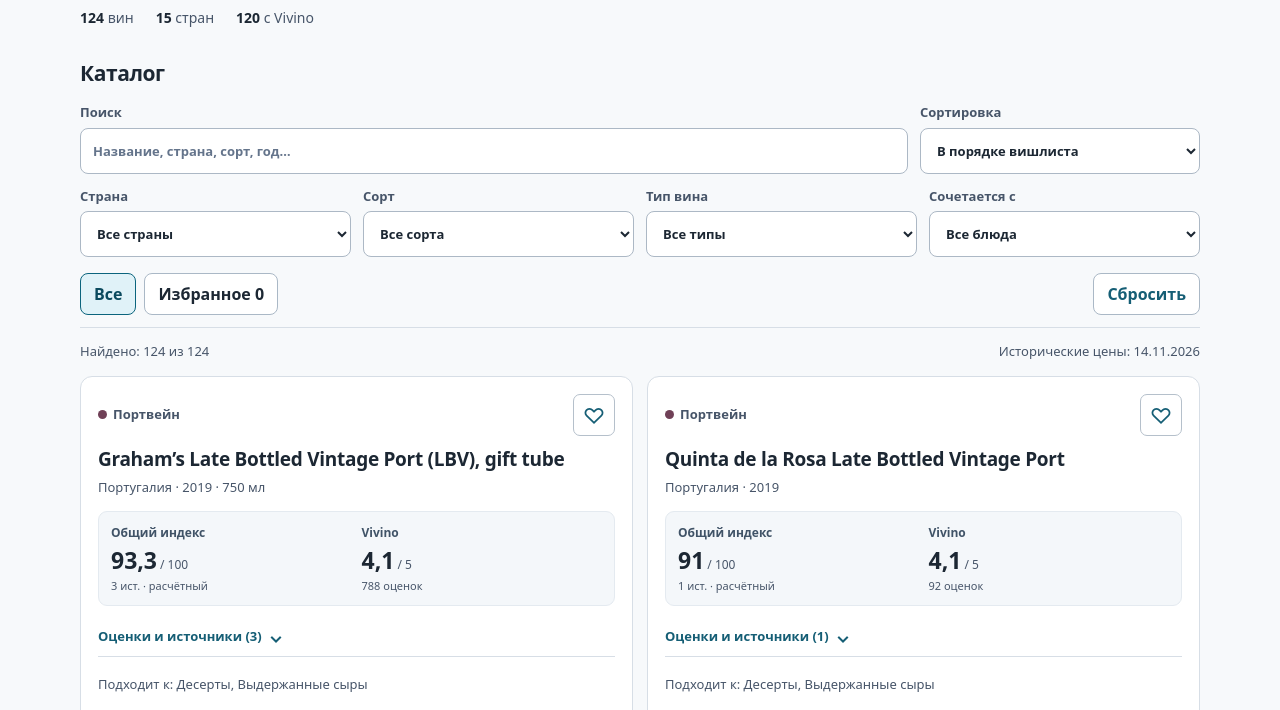
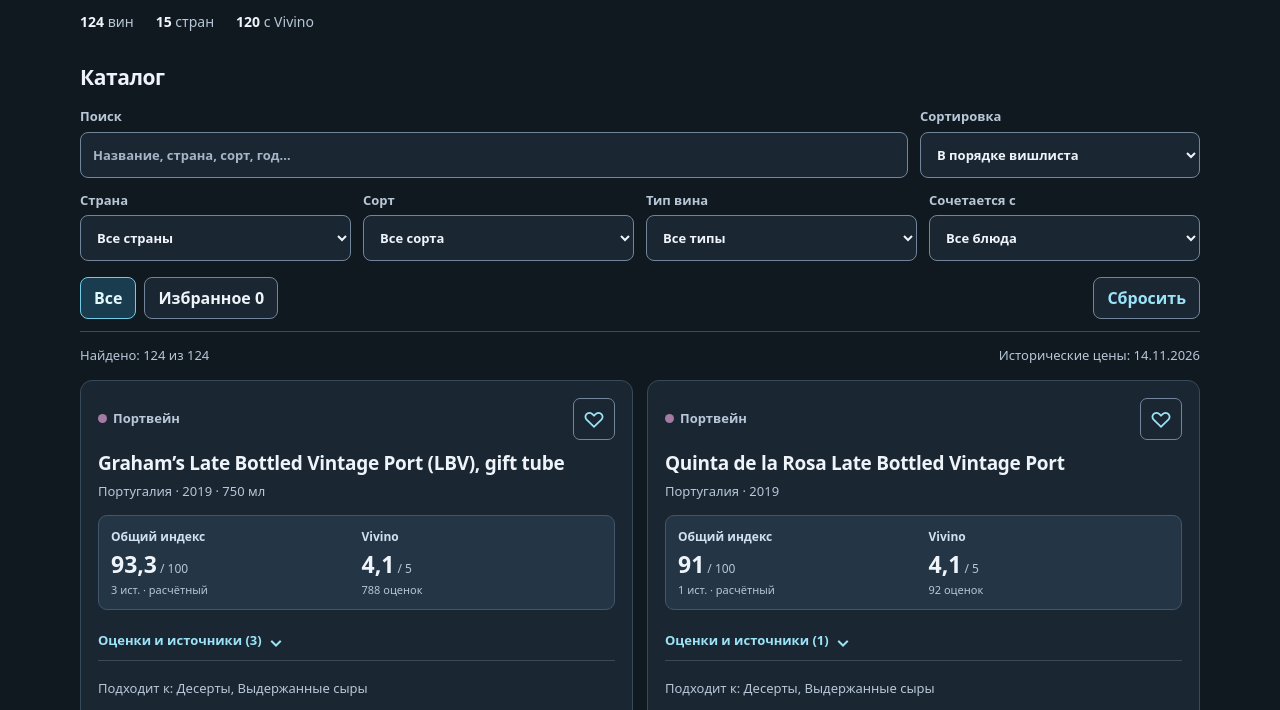
Before and after one commit to dancyuser/wine-atlas, a plain HTML site: page index.html in a window 1280 px wide. Shown: the part 206-916 px from the top of the page. Drawn offline with Linux system fonts and the light colour scheme.

Commit message:
feat: dark theme by default with persistent light and system theme modes

```diff
--- a/index.html
+++ b/index.html
@@ -3,9 +3,55 @@
 <head>
   <meta charset="utf-8">
   <meta name="viewport" content="width=device-width, initial-scale=1">
-  <meta name="theme-color" content="#ffffff">
+  <meta name="theme-color" content="#101820">
   <meta name="description" content="Личный винный вишлист: поиск, фильтры, рейтинги Vivino и критиков, цены и ссылки на карточки вин.">
   <title>Мой список вин</title>
+  <script data-theme-bootstrap>
+  (() => {
+    'use strict';
+    const key = 'wine-atlas-theme';
+    const choices = ['dark', 'light', 'system'];
+    let preference = 'dark';
+    try {
+      const stored = localStorage.getItem(key);
+      if (choices.includes(stored)) preference = stored;
+    } catch (_) {
+      // Private browsing and storage-disabled modes keep the dark default.
+    }
+    const system = typeof window.matchMedia === 'function'
+      ? window.matchMedia('(prefers-color-scheme: dark)') : null;
+    const root = document.documentElement;
+    const meta = document.querySelector('meta[name="theme-color"]');
+
+    function apply() {
+      const theme = preference === 'system'
+        ? (system && system.matches ? 'dark' : 'light')
+        : preference;
+      root.dataset.theme = theme;
+      root.style.colorScheme = theme;
+      if (meta) meta.setAttribute('content', theme === 'dark' ? '#101820' : '#f7f9fb');
+    }
+
+    // Runs before the stylesheet: no flash of the opposite theme.
+    apply();
+
+    document.addEventListener('DOMContentLoaded', () => {
+      const select = document.getElementById('theme-select');
+      if (!select) return;
+      select.value = preference;
+      select.addEventListener('change', () => {
+        preference = choices.includes(select.value) ? select.value : 'dark';
+        try { localStorage.setItem(key, preference); } catch (_) {}
+        apply();
+      });
+      if (system) {
+        const sync = () => { if (preference === 'system') apply(); };
+        if (typeof system.addEventListener === 'function') system.addEventListener('change', sync);
+        else if (typeof system.addListener === 'function') system.addListener(sync);
+      }
+    });
+  })();
+  </script>
   <link rel="stylesheet" href="./styles.css">
   <script src="./app.js" defer></script>
 </head>
@@ -13,7 +59,16 @@
   <a class="skip-link" href="#catalog-title">Перейти к каталогу</a>
   <header class="site-header"><div class="container header-inner">
     <a href="./" class="logo">Мой список вин</a>
-    <span class="header-note">Личный вишлист · Санкт-Петербург</span>
+    <div class="header-controls">
+      <span class="header-note">Личный вишлист · Санкт-Петербург</span>
+      <label class="theme-control" for="theme-select"><span>Тема</span>
+        <select id="theme-select" name="theme" aria-label="Тема оформления">
+          <option value="dark" selected>Тёмная</option>
+          <option value="light">Светлая</option>
+          <option value="system">Как в системе</option>
+        </select>
+      </label>
+    </div>
   </div></header>
   <main class="container">
     <section class="intro" aria-labelledby="intro-title">
--- /dev/null
+++ b/scripts/test_theme.mjs
@@ -0,0 +1,96 @@
+import assert from 'node:assert/strict';
+import fs from 'node:fs';
+import vm from 'node:vm';
+
+const html = fs.readFileSync(new URL('../index.html', import.meta.url), 'utf8');
+const css = fs.readFileSync(new URL('../styles.css', import.meta.url), 'utf8');
+const match = html.match(/<script data-theme-bootstrap>([\s\S]*?)<\/script>/);
+assert.ok(match, 'Theme bootstrap script must be present inline in head');
+assert.ok(html.indexOf('data-theme-bootstrap') < html.indexOf('rel="stylesheet"'), 'Apply theme before CSS loads');
+assert.match(html, /<select id="theme-select"[^>]*>/);
+for (const option of ['dark','light','system']) assert.ok(html.includes('value="'+option+'"'), 'Missing theme option: '+option);
+
+function scenario(value, initiallyDark=false, storageUnavailable=false) {
+  const handlers = {};
+  const mediaHandlers = {};
+  const select = {value: 'dark', addEventListener(type,fn) { handlers['select:'+type] = fn; }};
+  const root = {dataset:{},style:{}};
+  const meta = { color:null, setAttribute(name,val) { assert.equal(name,'content'); this.color=val; } };
+  const document = {
+    documentElement:root,
+    querySelector(s) { assert.equal(s,'meta[name="theme-color"]'); return meta; },
+    getElementById(id) { assert.equal(id,'theme-select'); return select; },
+    addEventListener(type,fn) { handlers[type]=fn; }
+  };
+  const media = {matches:initiallyDark,addEventListener(type,fn) { mediaHandlers[type]=fn; }};
+  const stored = [];
+  const localStorage = {
+    getItem(key) { assert.equal(key,'wine-atlas-theme'); if(storageUnavailable)throw Error('blocked'); return value; },
+    setItem(key,val) { if(storageUnavailable)throw Error('blocked'); stored.push([key,val]); }
+  };
+  vm.runInNewContext(match[1],{document,window:{matchMedia(){return media;}},localStorage});
+  assert.equal(typeof handlers.DOMContentLoaded,'function');
+  handlers.DOMContentLoaded();
+  return {
+    root,meta,select,stored,media,
+    selectTheme(mode) { select.value=mode;handlers['select:change'](); },
+    setSystemDark(dark) { media.matches=dark;mediaHandlers.change(); }
+  };
+}
+const initial=scenario(null);
+assert.equal(initial.root.dataset.theme,'dark','First visit must be dark');
+assert.equal(initial.select.value,'dark');
+assert.equal(initial.meta.color,'#101820');
+
+const preselected=scenario('light');
+assert.equal(preselected.root.dataset.theme,'light');
+assert.equal(preselected.meta.color,'#f7f9fb');
+preselected.selectTheme('dark');
+assert.equal(preselected.root.dataset.theme,'dark');
+assert.deepEqual(preselected.stored,[['wine-atlas-theme','dark']]);
+
+const sys=scenario('system',false);
+assert.equal(sys.root.dataset.theme,'light');
+assert.equal(sys.select.value,'system');
+sys.setSystemDark(true);
+assert.equal(sys.root.dataset.theme,'dark');
+sys.setSystemDark(false);
+assert.equal(sys.root.dataset.theme,'light');
+sys.selectTheme('dark');
+sys.setSystemDark(false);
+assert.equal(sys.root.dataset.theme,'dark','System changes cannot override explicit choice');
+sys.selectTheme('system');
+assert.equal(sys.root.dataset.theme,'light');
+
+assert.equal(scenario('unrecognized').root.dataset.theme,'dark');
+const denied=scenario('light',false,true);
+assert.equal(denied.root.dataset.theme,'dark');
+denied.selectTheme('light');
+assert.equal(denied.root.dataset.theme,'light','Theme switch works without localStorage');
+
+const palette=selector=>{
+  const start=css.indexOf(selector+'{');
+  assert.ok(start>=0,'Missing theme palette '+selector);
+  const block=css.slice(start+selector.length+1,css.indexOf('}',start));
+  return Object.fromEntries([...block.matchAll(/(--[\w-]+):\s*(#[0-9a-fA-F]{6})/g)].map(([,key,value])=>[key,value]));
+};
+const dark=palette(':root'),light=palette(':root[data-theme="light"]');
+const contrast=(a,b)=>{
+  const lum=color=>{
+    const ch=[1,3,5].map(x=>parseInt(color.slice(x,x+2),16)/255).map(v=>v<=.04045?v/12.92:Math.pow((v+.055)/1.055,2.4));
+    return .2126*ch[0]+.7152*ch[1]+.0722*ch[2];
+  };
+  const aL=lum(a),bL=lum(b);
+  return (Math.max(aL,bL)+.05)/(Math.min(aL,bL)+.05);
+};
+for (const [name, colors] of [['dark',dark],['light',light]]) {
+  for (const [foreground,background] of [['--ink','--bg'],['--ink','--white'],['--sub','--bg'],['--sub','--white'],['--ink','--rating-bg'],['--rating-label','--rating-bg'],['--accent','--white'],['--on-accent','--accent'],['--active-ink','--active']]) {
+    assert.ok(colors[foreground] && colors[background],name+' missing color '+foreground+'/'+background);
+    assert.ok(contrast(colors[foreground],colors[background]) >= 4.5,
+      name+' '+foreground+' on '+background+' has insufficient contrast: '+contrast(colors[foreground],colors[background]).toFixed(2));
+  }
+}
+for (const color of ['--bg','--white','--control-border','--rating-bg','--detail-line','--code-bg']) {
+  assert.ok(css.includes('var('+color+')'),'CSS must use theme token '+color);
+}
+console.log('THEME TESTS PASSED: default, persistence, system changes, storage disabled, palette contrast');
--- a/styles.css
+++ b/styles.css
@@ -1,46 +1,73 @@
-:root{color-scheme:light;--ink:#1c2733;--sub:#475569;--line:#d7dee6;--bg:#f7f9fb;--white:#fff;--accent:#155e75;--active:#e0f2f8;--focus:#075985}
+:root{
+  color-scheme:dark;
+  --ink:#eef4fa;--sub:#b8c7d7;--line:#394a5b;--bg:#101820;
+  --white:#1a2632;--accent:#9ce3f7;--on-accent:#092531;
+  --active:#193c4e;--active-ink:#e1f8ff;--active-border:#74cbe6;
+  --focus:#a6e8ff;--control-border:#73859a;--placeholder:#a3b5c6;
+  --rating-bg:#243545;--rating-border:#41566a;--rating-label:#d1e1ef;
+  --detail-line:#384b5e;--code-bg:#2b3c4d;--code-ink:#edf6fc;
+  --link-hover:#bcedff;--button-hover:#83d8f2;
+}
+:root[data-theme="light"]{
+  color-scheme:light;
+  --ink:#1c2733;--sub:#475569;--line:#d7dee6;--bg:#f7f9fb;
+  --white:#ffffff;--accent:#155e75;--on-accent:#ffffff;
+  --active:#e0f2f8;--active-ink:#0b4a5e;--active-border:#0b647d;
+  --focus:#075985;--control-border:#acb8c5;--placeholder:#64748b;
+  --rating-bg:#f4f7fa;--rating-border:#e4eaf0;--rating-label:#405367;
+  --detail-line:#eef1f5;--code-bg:#e7edf2;--code-ink:#263847;
+  --link-hover:#0d4b61;--button-hover:#0d4b61;
+}
 *{box-sizing:border-box}
 html{scroll-behavior:smooth}
 body{margin:0;background:var(--bg);color:var(--ink);font-family:system-ui,-apple-system,"Segoe UI",Roboto,Arial,sans-serif;font-size:16px;line-height:1.5}
-button,select,input{font:inherit}button,select{cursor:pointer}a{color:var(--accent)}
+button,select,input{font:inherit}
+button,select{cursor:pointer}
+a{color:var(--accent)}
+a:hover{color:var(--link-hover)}
 :focus-visible{outline:3px solid var(--focus);outline-offset:3px}
 [hidden]{display:none!important}
 .container{width:min(1120px,calc(100% - 32px));margin-inline:auto}
-.skip-link{position:absolute;left:12px;top:-120px;background:#fff;padding:10px;z-index:10}.skip-link:focus{top:12px}
+.skip-link{position:absolute;left:12px;top:-120px;background:var(--white);color:var(--ink);padding:10px;z-index:10}
+.skip-link:focus{top:12px}
 .site-header{background:var(--white);border-bottom:1px solid var(--line)}
-.header-inner{min-height:64px;display:flex;align-items:center;justify-content:space-between;gap:18px}
+.header-inner{min-height:68px;display:flex;align-items:center;justify-content:space-between;gap:18px}
 .logo{font-size:19px;font-weight:750;letter-spacing:-.025em;color:var(--ink);text-decoration:none}
+.header-controls{display:flex;align-items:center;gap:20px;min-width:0}
 .header-note{font-size:13px;color:var(--sub)}
+.theme-control{display:flex;align-items:center;gap:9px;color:var(--sub);font-size:13px;font-weight:650;white-space:nowrap}
+.theme-control select{width:auto;min-width:150px;height:42px;margin:0;padding:0 12px;background:var(--white);color:var(--ink);border:1px solid var(--control-border);border-radius:8px}
 .intro{padding:30px 0 22px}
 .intro h1{font-size:clamp(27px,4vw,38px);letter-spacing:-.035em;line-height:1.2;margin:0}
 .intro p{max-width:680px;color:var(--sub);margin:10px 0 14px}
-.quick-stats{display:flex;gap:22px;flex-wrap:wrap;color:var(--sub);font-size:14px}.quick-stats strong{font-variant-numeric:tabular-nums;color:var(--ink)}
+.quick-stats{display:flex;gap:22px;flex-wrap:wrap;color:var(--sub);font-size:14px}
+.quick-stats strong{font-variant-numeric:tabular-nums;color:var(--ink)}
 .catalog{padding-bottom:44px}
 .section-title{font-size:21px;margin:8px 0 14px;letter-spacing:-.02em}
 .search-row{display:grid;grid-template-columns:minmax(0,1fr) minmax(220px,280px);gap:12px}
 .search-field,.sort-field,.filters label{display:block;color:var(--sub);font-size:13px;font-weight:600}
-input,select{display:block;width:100%;min-width:0;height:46px;margin-top:5px;padding:0 12px;color:var(--ink);background:var(--white);border:1px solid #acb8c5;border-radius:8px}
-input::placeholder{color:#64748b}
+input,select{display:block;width:100%;min-width:0;height:46px;margin-top:5px;padding:0 12px;color:var(--ink);background:var(--white);border:1px solid var(--control-border);border-radius:8px}
+input::placeholder{color:var(--placeholder)}
 .filters{display:grid;grid-template-columns:repeat(4,minmax(0,1fr));gap:12px;margin-top:13px}
 .tools-row{display:flex;align-items:center;justify-content:space-between;gap:12px;margin:16px 0 12px}
 .scope{display:flex;flex-wrap:wrap;gap:8px}
-.scope button,.link-button,.empty button{min-height:42px;border-radius:8px;padding:8px 13px;background:#fff;color:var(--ink);border:1px solid #aab8c6;font-weight:600}
-.scope button.active{background:var(--active);color:#0b4a5e;border-color:#0b647d}
-.link-button{white-space:nowrap;color:#155e75}
+.scope button,.link-button,.empty button{min-height:42px;border-radius:8px;padding:8px 13px;background:var(--white);color:var(--ink);border:1px solid var(--control-border);font-weight:600}
+.scope button.active{background:var(--active);color:var(--active-ink);border-color:var(--active-border)}
+.link-button{white-space:nowrap;color:var(--accent)}
 .results{display:flex;justify-content:space-between;gap:10px;flex-wrap:wrap;color:var(--sub);border-top:1px solid var(--line);padding:14px 0;font-size:13px}
 .wine-grid{display:grid;grid-template-columns:repeat(2,minmax(0,1fr));gap:14px;align-items:stretch}
 .wine-card{background:var(--white);border:1px solid var(--line);border-radius:12px;padding:17px;display:flex;flex-direction:column;min-width:0}
 .card-head{display:flex;justify-content:space-between;align-items:center;gap:10px}
 .type-tag{display:inline-flex;align-items:center;gap:6px;color:var(--sub);font-size:13px;font-weight:600}
 .type-dot{width:9px;height:9px;background:#9aa5b1;border-radius:50%;display:inline-block}
-.type-dot.red{background:#8b384f}.type-dot.white{background:#b89b4b}.type-dot.rose{background:#d77782}.type-dot.sparkling{background:#689c9b}.type-dot.orange{background:#d78d48}.type-dot.port{background:#704057}
-.save-btn{border:1px solid #b5c0cb;background:#fff;color:var(--accent);border-radius:7px;min-width:42px;min-height:42px;display:grid;place-items:center;font-size:22px;line-height:1}
-.save-btn.saved{background:#e0f2f8}
+.type-dot.red{background:#bc5d73}.type-dot.white{background:#c9b36e}.type-dot.rose{background:#e48c99}.type-dot.sparkling{background:#6fa9a6}.type-dot.orange{background:#db9b56}.type-dot.port{background:#a37ba5}
+.save-btn{border:1px solid var(--control-border);background:var(--white);color:var(--accent);border-radius:7px;min-width:42px;min-height:42px;display:grid;place-items:center;font-size:22px;line-height:1}
+.save-btn.saved{background:var(--active)}
 .card-title{font-size:19px;line-height:1.32;letter-spacing:-.015em;overflow-wrap:anywhere;margin:11px 0 6px}
 .card-meta{color:var(--sub);font-size:13px;margin:0 0 14px;overflow-wrap:anywhere}
-.rating-box{display:grid;grid-template-columns:1fr 1fr;gap:10px;background:#f4f7fa;border:1px solid #e4eaf0;border-radius:9px;padding:12px}
+.rating-box{display:grid;grid-template-columns:1fr 1fr;gap:10px;background:var(--rating-bg);border:1px solid var(--rating-border);border-radius:9px;padding:12px}
 .rating-cell{min-width:0}
-.rating-label{color:#405367;font-size:12px;font-weight:650;display:block;margin-bottom:5px}
+.rating-label{color:var(--rating-label);font-size:12px;font-weight:650;display:block;margin-bottom:5px}
 .rating-value{font-size:23px;line-height:1.15;font-weight:750;font-variant-numeric:tabular-nums}
 .rating-unit{font-size:12px;color:var(--sub);font-weight:500;margin-left:3px}
 .rating-sub{font-size:11px;color:var(--sub);display:block;margin-top:5px;line-height:1.35}
@@ -50,7 +77,7 @@ input::placeholder{color:#64748b}
 .rating-details summary::after{content:"⌄";margin-left:7px;font-size:18px}
 .rating-details[open] summary::after{content:"⌃"}
 .rating-details ul{padding:0;margin:3px 0 12px;list-style:none}
-.rating-details li{display:flex;justify-content:space-between;align-items:baseline;gap:10px;border-top:1px solid #eef1f5;padding:7px 0;font-size:13px}
+.rating-details li{display:flex;justify-content:space-between;align-items:baseline;gap:10px;border-top:1px solid var(--detail-line);padding:7px 0;font-size:13px}
 .rating-details li span{max-width:75%;overflow-wrap:anywhere}
 .rating-details li strong{white-space:nowrap}
 .rating-details .rating-hint{font-size:12px;color:var(--sub);margin:0 0 12px}
@@ -62,15 +89,38 @@ input::placeholder{color:#64748b}
 .price-main{font-size:19px;font-weight:750;line-height:1.2;font-variant-numeric:tabular-nums}
 .price-main del{font-size:13px;color:var(--sub);font-weight:400;margin-left:6px;white-space:nowrap}
 .price-note{font-size:11px;color:var(--sub);margin-top:4px}
-.store-link{border-radius:8px;background:var(--accent);color:#fff;text-decoration:none;padding:11px 12px;min-height:44px;white-space:nowrap;font-size:13px;font-weight:700;display:inline-flex;align-items:center;justify-content:center;text-align:center}
-.store-link:hover{background:#0d4b61}
-.empty{padding:25px;text-align:center;background:#fff;border:1px solid var(--line);border-radius:10px}
+.store-link{border-radius:8px;background:var(--accent);color:var(--on-accent);text-decoration:none;padding:11px 12px;min-height:44px;white-space:nowrap;font-size:13px;font-weight:700;display:inline-flex;align-items:center;justify-content:center;text-align:center}
+.store-link:hover{background:var(--button-hover);color:var(--on-accent)}
+.empty{padding:25px;text-align:center;background:var(--white);border:1px solid var(--line);border-radius:10px}
 .method{border-top:1px solid var(--line);padding:21px 0 33px;color:var(--sub);font-size:13px;max-width:960px}
 .method h2{font-size:18px;color:var(--ink);margin:0 0 10px}
 .method p{margin:8px 0;line-height:1.65}
-.method code{font-size:12px;background:#e7edf2;padding:1px 4px;border-radius:3px;color:#263847}
-.site-footer{background:#fff;border-top:1px solid var(--line);padding:18px 0;color:var(--sub);font-size:12px}
-/* Readable two-column layout on large screens; one column on phones. */
-@media(max-width:740px){.container{width:calc(100% - 28px)}.intro{padding-top:24px}.search-row{grid-template-columns:1fr}.filters{grid-template-columns:repeat(2,minmax(0,1fr))}.wine-grid{grid-template-columns:1fr}.header-note{display:none}.tools-row{align-items:flex-start;flex-direction:column}.wine-card{padding:16px}.card-title{font-size:18px}.rating-value{font-size:24px}.site-footer{padding-bottom:26px}}
-@media(max-width:350px){.filters{grid-template-columns:1fr}.card-bottom{align-items:flex-start;flex-direction:column}.store-link{width:100%}}
+.method code{font-size:12px;background:var(--code-bg);padding:1px 4px;border-radius:3px;color:var(--code-ink)}
+.site-footer{background:var(--white);border-top:1px solid var(--line);padding:18px 0;color:var(--sub);font-size:12px}
+@media(max-width:740px){
+  .container{width:calc(100% - 28px)}
+  .header-inner{min-height:64px}
+  .header-note{display:none}
+  .header-controls{gap:8px}
+  .theme-control{gap:6px}
+  .theme-control select{min-width:134px;max-width:145px}
+  .intro{padding-top:24px}
+  .search-row{grid-template-columns:1fr}
+  .filters{grid-template-columns:repeat(2,minmax(0,1fr))}
+  .wine-grid{grid-template-columns:1fr}
+  .tools-row{align-items:flex-start;flex-direction:column}
+  .wine-card{padding:16px}
+  .card-title{font-size:18px}
+  .rating-value{font-size:24px}
+  .site-footer{padding-bottom:26px}
+}
+@media(max-width:400px){
+  .logo{font-size:17px}
+  .theme-control>span{position:absolute;width:1px;height:1px;margin:-1px;padding:0;overflow:hidden;clip-path:inset(50%);white-space:nowrap}
+}
+@media(max-width:350px){
+  .filters{grid-template-columns:1fr}
+  .card-bottom{align-items:flex-start;flex-direction:column}
+  .store-link{width:100%}
+}
 @media(prefers-reduced-motion:reduce){html{scroll-behavior:auto}}
```
Also changed, not shown: 2 other files.
